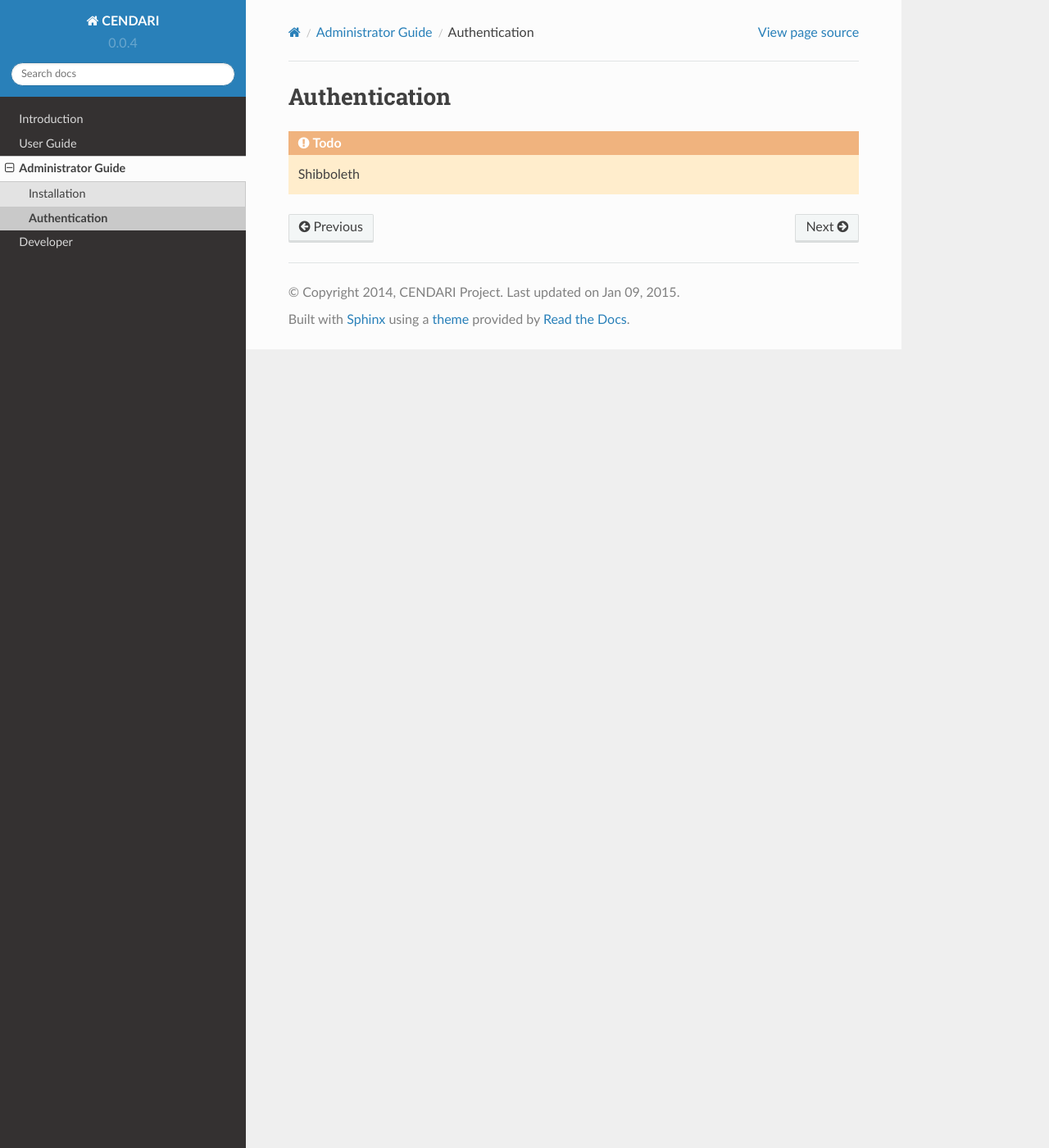
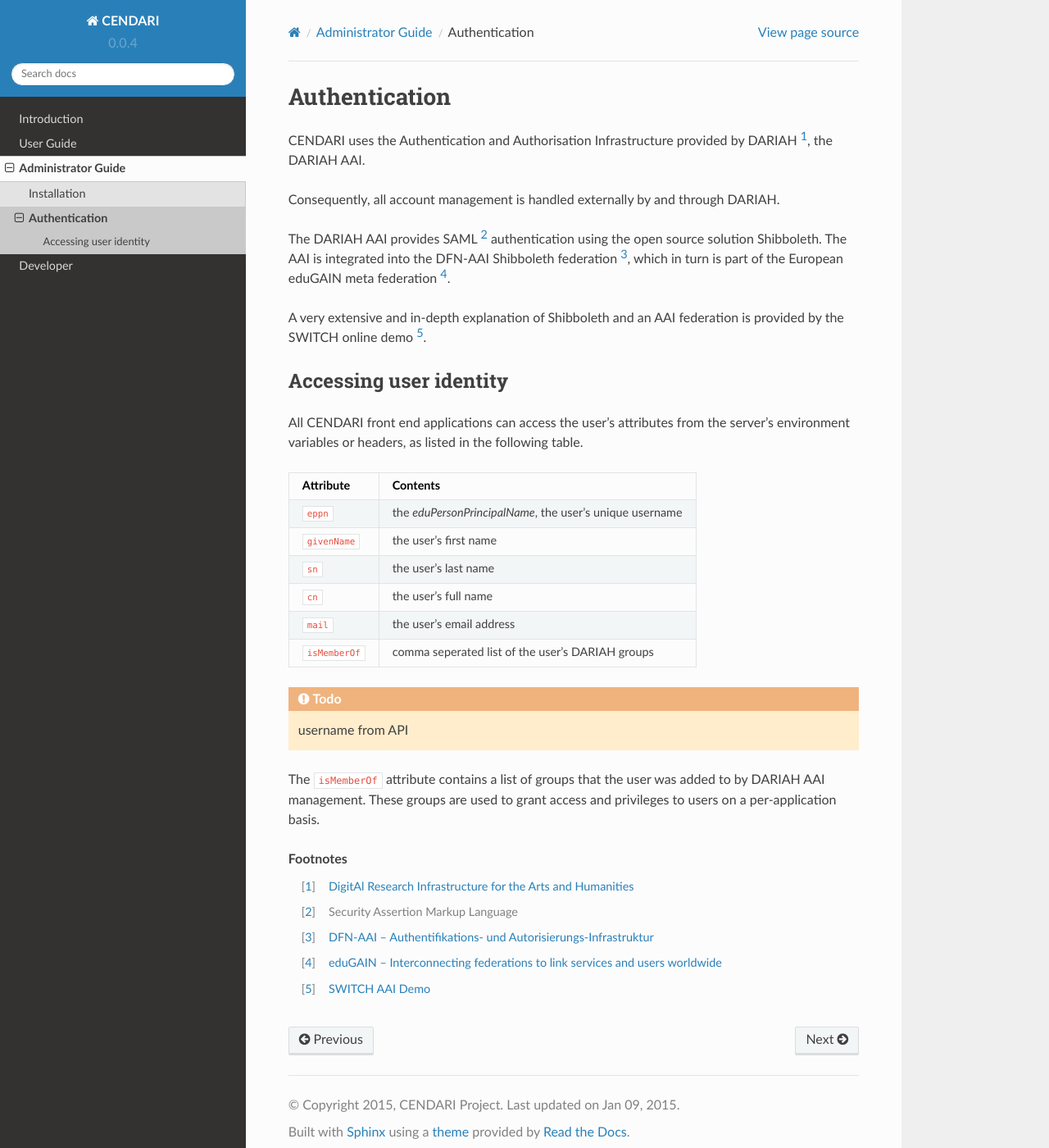
Before and after one commit to CENDARI/documentation, a Sphinx documentation site: the page built from source/admin/authentication.rst, in a window 1280 px wide and 1400 px high. Shown: the whole window at 82% size. Built offline with Sphinx 7.4.7 and the Read the Docs theme 2.0.0, drawn with Linux system fonts in a browser that asks for light colours; pages that are not in the unit, such as notebooks, are missing from menus.

Commit message:
adding basic shibboleth authentication information

```diff
--- a/source/admin/authentication.rst
+++ b/source/admin/authentication.rst
@@ -1,6 +1,41 @@
 Authentication
 ==============
 
-.. todo::
+CENDARI uses the Authentication and Authorisation Infrastructure provided by DARIAH [#dariah]_, the DARIAH AAI.
 
-   Shibboleth
+Consequently, all account management is handled externally by and through DARIAH.
+
+The DARIAH AAI provides SAML [#SAML]_ authentication using the open source solution Shibboleth.
+The AAI is integrated into the DFN-AAI Shibboleth federation [#dfnaai]_, which in turn is part of the European eduGAIN meta federation [#edugain]_.
+
+
+A very extensive and in-depth explanation of Shibboleth and an AAI federation is provided by the SWITCH online demo [#switchaaidemo]_.
+
+Accessing user identity
+-----------------------
+
+All CENDARI front end applications can access the user's attributes from the server's environment variables or headers, as listed in the following table.
+
+============== ========
+Attribute      Contents
+============== ========
+``eppn``       the *eduPersonPrincipalName*, the user's unique username
+``givenName``  the user's first name
+``sn``         the user's last name
+``cn``         the user's full name
+``mail``       the user's email address
+``isMemberOf`` comma seperated list of the user's DARIAH groups
+============== ========
+
+.. todo:: username from API
+
+The ``isMemberOf`` attribute contains a list of groups that the user was added to by DARIAH AAI management.
+These groups are used to grant access and privileges to users on a per-application basis.
+
+.. rubric:: Footnotes
+
+.. [#dariah] `DigitAl Research Infrastructure for the Arts and Humanities <https://de.dariah.eu/>`_
+.. [#SAML]   Security Assertion Markup Language
+.. [#dfnaai] `DFN-AAI – Authentifikations- und Autorisierungs-Infrastruktur <https://www.aai.dfn.de/>`_
+.. [#edugain] `eduGAIN – Interconnecting federations to link services and users worldwide <http://www.geant.net/service/eduGAIN/Pages/home.aspx>`_
+.. [#switchaaidemo] `SWITCH  AAI Demo <https://www.switch.ch/aai/demo/>`_
--- a/source/conf.py
+++ b/source/conf.py
@@ -34,6 +34,7 @@
     'sphinx.ext.autodoc',
     'sphinxcontrib.phpdomain',
     'sphinxcontrib.httpdomain',
+    'sphinxcontrib_phpautodoc',
 ]
 
 # Add any paths that contain templates here, relative to this directory.
@@ -50,7 +51,7 @@
 
 # General information about the project.
 project = u'CENDARI'
-copyright = u'2014, CENDARI Project'
+copyright = u'2015, CENDARI Project'
 
 # The version info for the project you're documenting, acts as replacement for
 # |version| and |release|, also used in various other places throughout the
```
